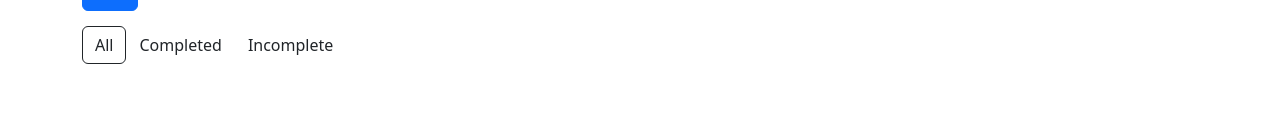
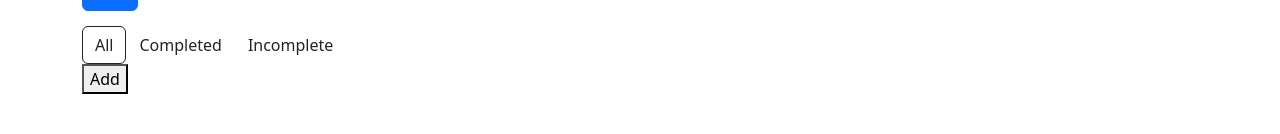
Before and after one commit to Gurgen000/traning-project, an Angular app: page / in a window 1280 px wide. Shown: the part 166-300 px from the top of the page. Built offline with nearby package versions, Linux system fonts and the light colour scheme.

Commit message:
add button

```diff
--- a/src/app/todo/todo.component.html
+++ b/src/app/todo/todo.component.html
@@ -38,6 +38,7 @@
                 </li>
                 }
             </ul>
+            <button>Add</button>
         </div>
     </div>
 </div>
```
